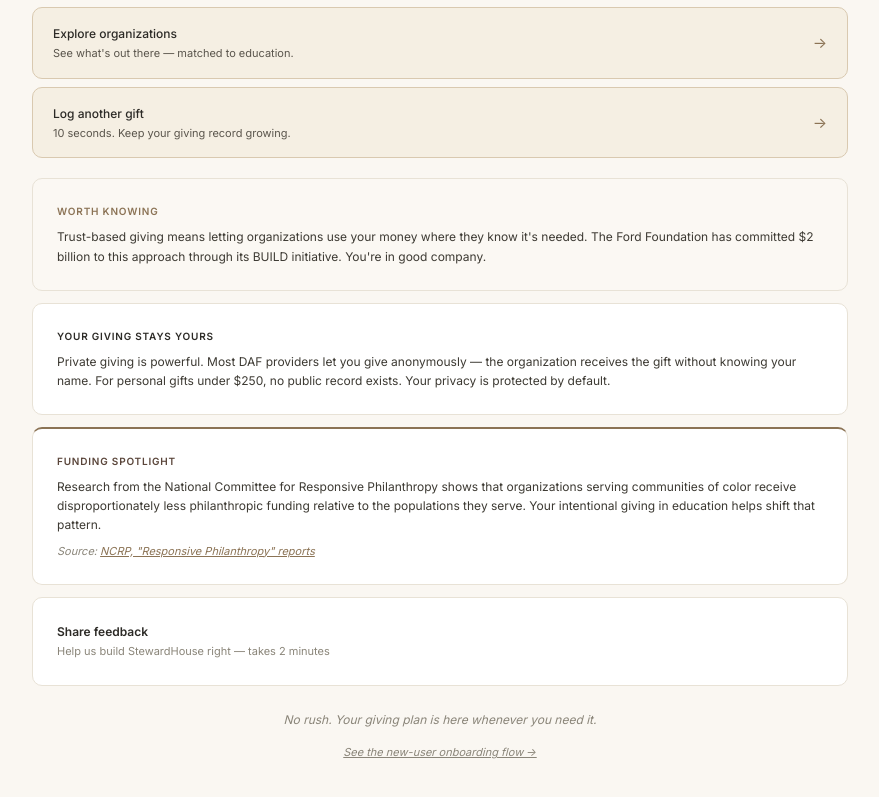
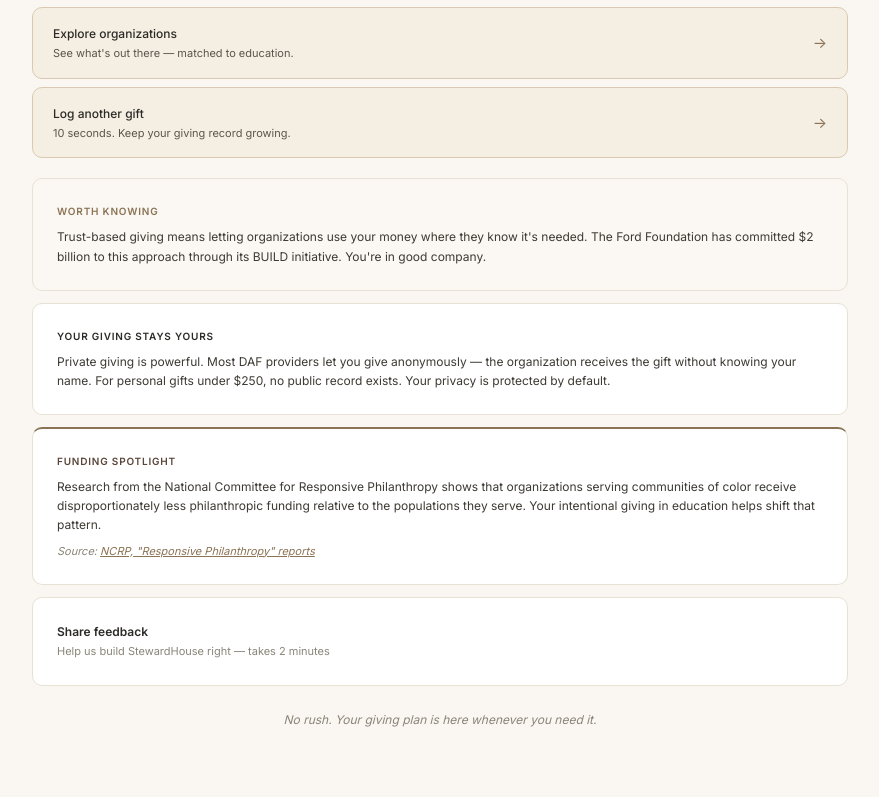
Before and after one commit to talabifaouzi/stewardhouse-app, a React (Vite) app: page /individual in a window 1280 px wide. Shown: the part 910-1707 px from the top of the page, without its empty margins (200-1079 px from the left). Built offline with nearby package versions, Linux system fonts and the light colour scheme; no server answers.

Commit message:
Hide onboarding-restart button post-completion; resume Questions at first unanswered step

```diff
--- a/src/surfaces/individual/IndividualSurface.jsx
+++ b/src/surfaces/individual/IndividualSurface.jsx
@@ -503,6 +503,7 @@ function IndividualHome() {
         gap: 'var(--sh-space-4)',
         flexWrap: 'wrap',
       }}>
+        {!intakeComplete && (
           <button
             onClick={restartOnboarding}
             style={{
@@ -519,6 +520,7 @@ function IndividualHome() {
           >
             See the new-user onboarding flow →
           </button>
+        )}
         {gifts.length === 0 && !appIdentity && (
           <button
             onClick={loadDemo}
--- a/src/surfaces/individual/Questions.jsx
+++ b/src/surfaces/individual/Questions.jsx
@@ -19,8 +19,6 @@ export default function Questions() {
   const navigate = useNavigate();
   const basePath = useBasePath();
   const { answers, updateAnswer, toggleAnswer, completeIntake } = useIntake();
-  const [step, setStep] = useState(0);
-  const [showBreak, setShowBreak] = useState(null);
 
   const a = answers;
 
@@ -492,6 +490,18 @@ export default function Questions() {
     },
   ];
 
+  // Resume at the first step whose answer is still empty. Each step's .valid
+  // field is the authoritative "is this answered" check (e.g. Q3 encodes the
+  // geo + geoDetail compound rule). If every step is already answered — a
+  // returning user who completed intake and then browser-backed here — land
+  // at the last step so they can advance out via next() → GPSReveal rather
+  // than being forced through all 12 questions again.
+  const [step, setStep] = useState(() => {
+    const firstInvalid = steps.findIndex((s) => !s.valid);
+    return firstInvalid === -1 ? steps.length - 1 : firstInvalid;
+  });
+  const [showBreak, setShowBreak] = useState(null);
+
   const cur = steps[step];
 
   // Group transitions
```
Lines whose indentation alone changed are shown as unchanged.
